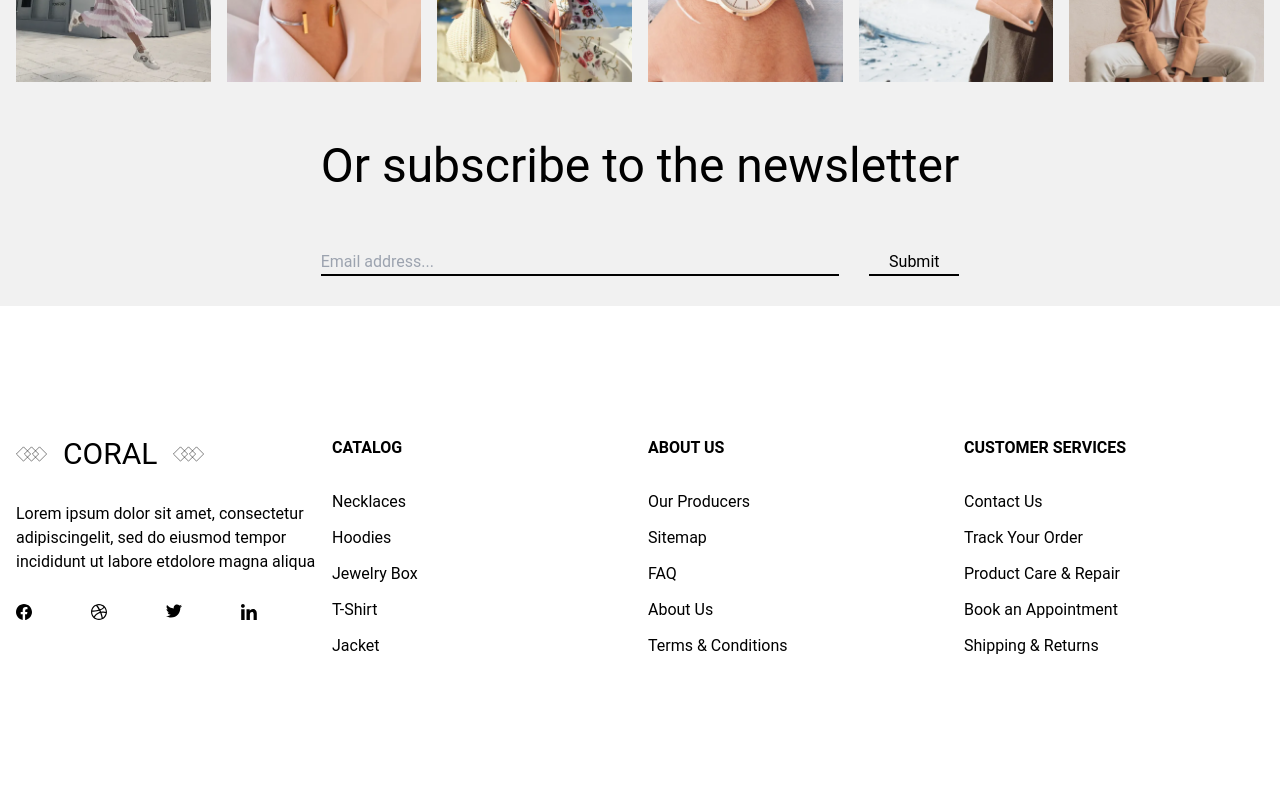
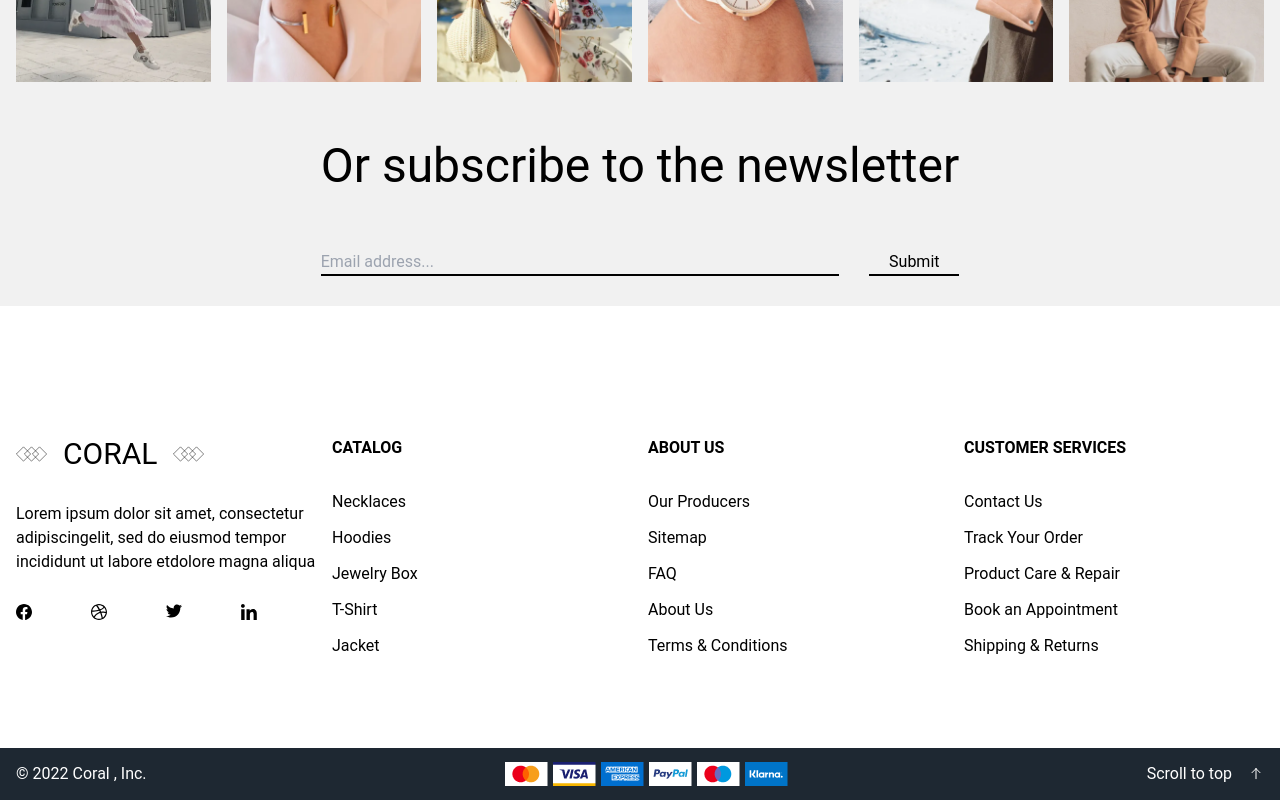
Before and after one commit to kestenbaum/coral, a React (Vite) app: page / in a window 1280 px wide. Shown: the part 4783-5583 px from the top of the page. Before the commit the page ends 5531 px from the top, so only its background shows below. Built offline with nearby package versions, Linux system fonts and the light colour scheme.

Commit message:
create footer

```diff
--- a/src/App.tsx
+++ b/src/App.tsx
@@ -7,6 +7,7 @@ import {Collections} from "./screens/Collections";
 import {Seller} from "./screens/Seller";
 import {Follow} from "./screens/Follow";
 import {Contact} from "./screens/Contact";
+import {Footer} from "./components/Footer";
 
 function App() {
   return (
@@ -20,6 +21,7 @@ function App() {
         <Seller/>
         <Follow/>
         <Contact/>
+        <Footer/>
     </div>
   )
 }
--- a/src/assets/icons/index.ts
+++ b/src/assets/icons/index.ts
@@ -5,7 +5,9 @@ import favorite from '../icons/favorite.svg';
 import linkedin from '../icons/linkedin.svg';
 import twitter from '../icons/twitter.svg';
 import instagram from '../icons/Vectorinstagram.svg';
+import icons from '../icons/icons_payment 1.png';
+import arrow from '../icons/Arrow_top.svg';
 
 export {
-    facebook, favorite, instagram, search, twitter, linkedin, dribble
+    facebook, favorite, instagram, search, twitter, linkedin, dribble, icons, arrow
 }
--- /dev/null
+++ b/src/components/Footer.tsx
@@ -0,0 +1,21 @@
+import React, {FC} from 'react';
+import {arrow, icons} from '../assets/icons/index'
+
+export const Footer: FC = () => {
+    return (
+        <footer className='bg-[#1E2832]'>
+            <div className='max-w-[1280px] mx-auto px-4'>
+                <div className='flex justify-between items-center h-[52px]'>
+                    <div className='text-white'>© 2022 Coral , Inc.</div>
+                    <div>
+                        <img src={icons} alt="icons"/>
+                    </div>
+                    <div className='flex gap-4 cursor-pointer'>
+                        <span className='text-white'>Scroll to top</span>
+                        <img src={arrow} alt="arrow"/>
+                    </div>
+                </div>
+            </div>
+        </footer>
+    );
+};
```
Also changed, not shown: src/assets/icons/Arrow_top.svg (added).
